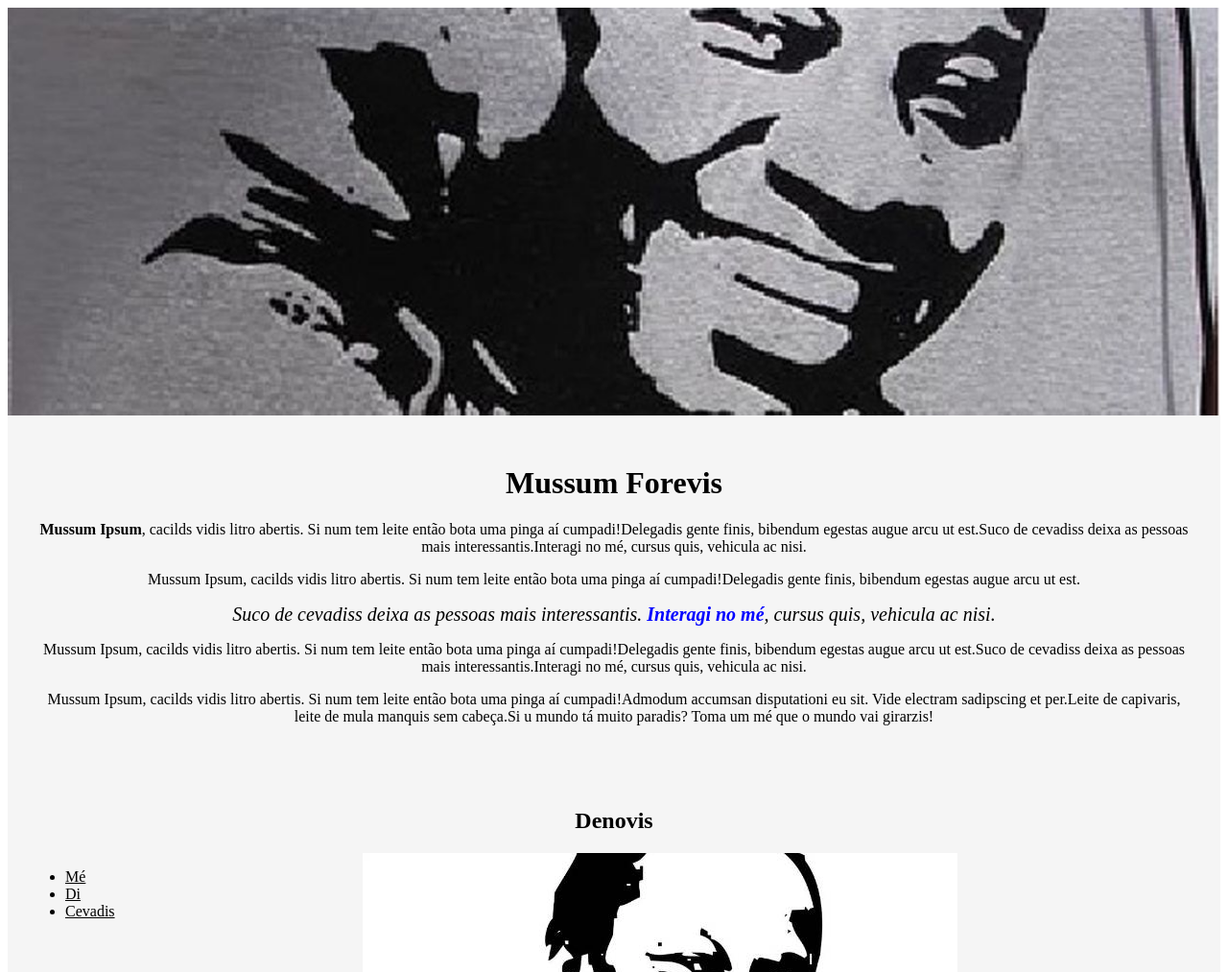
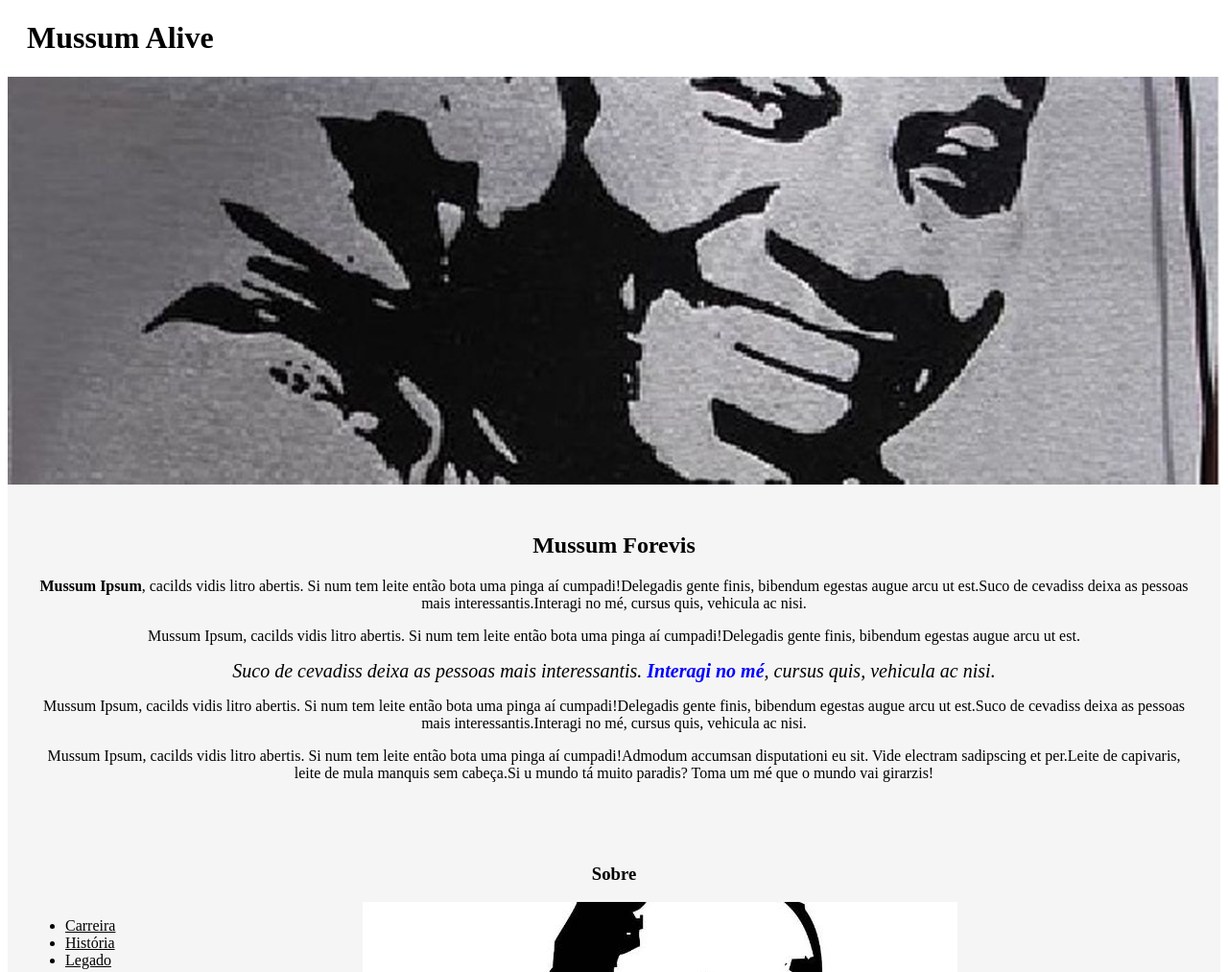
Before and after one commit to DaFerrestos/HTMLeCSS_Alura, a plain HTML site: page index.html in a window 1280 px wide. Shown: the top 1013 px of the page at 96% size. Drawn offline with Linux system fonts and the light colour scheme.

Commit message:
Ajustes de organização visual

```diff
--- a/index.html
+++ b/index.html
@@ -14,11 +14,15 @@
   <!-- Na tag <body> estão as informações que queremos que o usuário veja   -->
 
   <body>
+    <header>
+      <h1 class="titulo-principal">Mussum Alive</h1>
+    </header>
+
     <img class="imagemCapa" src="imgs/mussum.jpg" alt="Ilustração do personagem Mussum em preto e branco com formato de capa">
 
 
     <div class="forevis">
-      <h1>Mussum Forevis</h1>
+      <h2 class="titulo-centralizado">Mussum Forevis</h2>
       <p>
         <strong>Mussum Ipsum</strong>, cacilds vidis litro abertis. Si num tem
         leite então bota uma pinga aí cumpadi!Delegadis gente finis, bibendum
@@ -51,11 +55,11 @@
     </div>
 
     <div class="denovis">
-      <h2>Denovis</h2>
+      <h3 class="titulo-centralizado">Sobre</h3>
       <ul class="lista">
-        <li>Mé</li>
-        <li>Di</li>
-        <li>Cevadis</li>
+        <li>Carreira</li>
+        <li>História</li>
+        <li>Legado</li>
       </ul>
 
       <img id="img2" src="imgs/EF6NjvrXoAAoYCC.png" alt="Personagem Mussum em Preto e Branco">
--- a/style.css
+++ b/style.css
@@ -2,9 +2,8 @@ body{
     background: white;
 }
 
-h1{
-    text-align: center;
-
+.titulo-principal{
+    padding-left: 20px;
 }
 p{
     text-align: center;
@@ -39,8 +38,9 @@ text-decoration: underline;
     padding: 20px;
 }
 
-h2{
+.titulo-centralizado{
     text-align: center;
+
 }
 
 ul{
```
